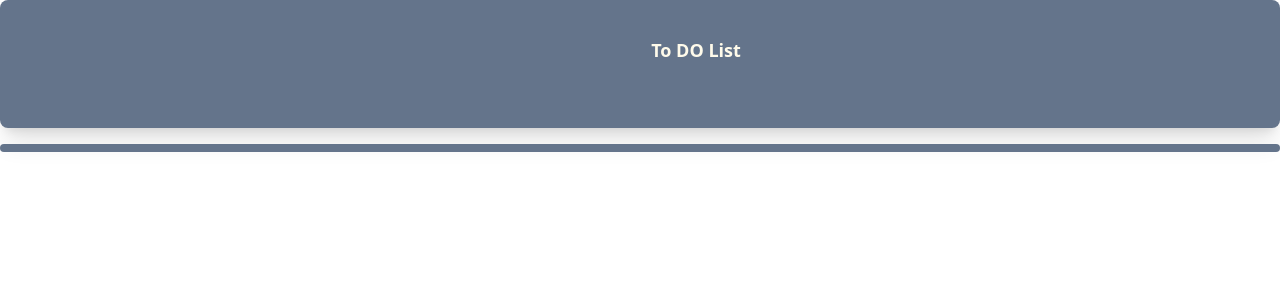
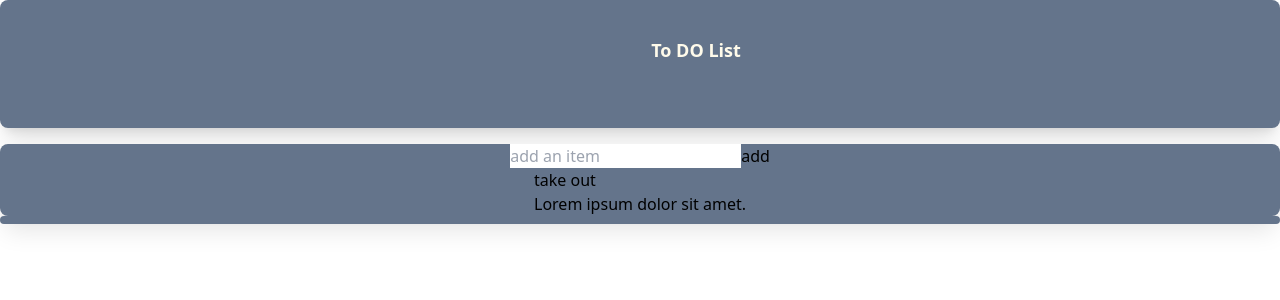
Before and after one commit to FatemehKhaghanpoor/Home-work, a React (Create React App) app: page / in a window 1280 px wide. Shown: the top 300 px of the page. Built offline with nearby package versions, Linux system fonts and the light colour scheme.

Commit message:
add input and button todolist

```diff
--- a/src/component/main/index.jsx
+++ b/src/component/main/index.jsx
@@ -1,9 +1,27 @@
-import React from "react";
+import React, {useState } from "react";
 
 const Main = () => {
+  const [newItem , setNewItem]= useState();
+  const addItem=()=>{
+    console.log(newItem);
+
+  }
   return (
    <div>
-
+    <div className="justify-self-center " >
+      <input type="text"
+      placeholder="add an item"
+      value={newItem}
+      onChange={e =>setNewItem(e.target.value)}
+       />
+       <button onClick={()=>{addItem()}}>add</button>
+    </div>
+    <div className="justify-self-center ">
+      <ul>
+        <li>take out</li>
+        <li>Lorem ipsum dolor sit amet.</li>
+      </ul>
+    </div>
    </div>
   );
 };
```
